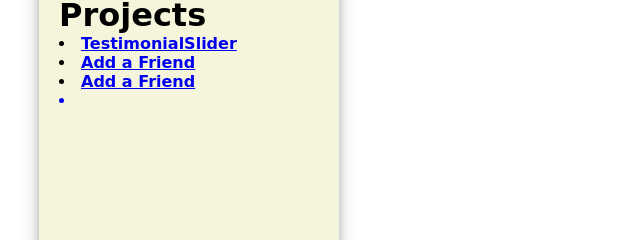
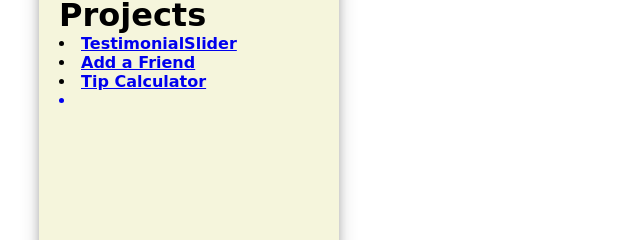
Before and after one commit to madgulas/JavaScriptMini, a plain HTML site: page list.html in a window 1280 px wide. Shown: the part 239-479 px from the top of the page, 451-1091 px from the left. Drawn offline with Linux system fonts and the light colour scheme.

Commit message:
Update list.html

```diff
--- a/list.html
+++ b/list.html
@@ -13,7 +13,7 @@
         <div id="l"><h1>Links to other Projects</h1>
             <li><a href="Slider/Index1.html"><b>TestimonialSlider</b></a></li>
             <li><a href="AddFriend/index.html"><b>Add a Friend</b></a></li>
-            <li><a href="Tip Calculator/index.html"><b>Add a Friend</b></li>
+            <li><a href="Tip Calculator/index.html"><b>Tip Calculator</b></li>
             <li></li>
         </div>
 
```
